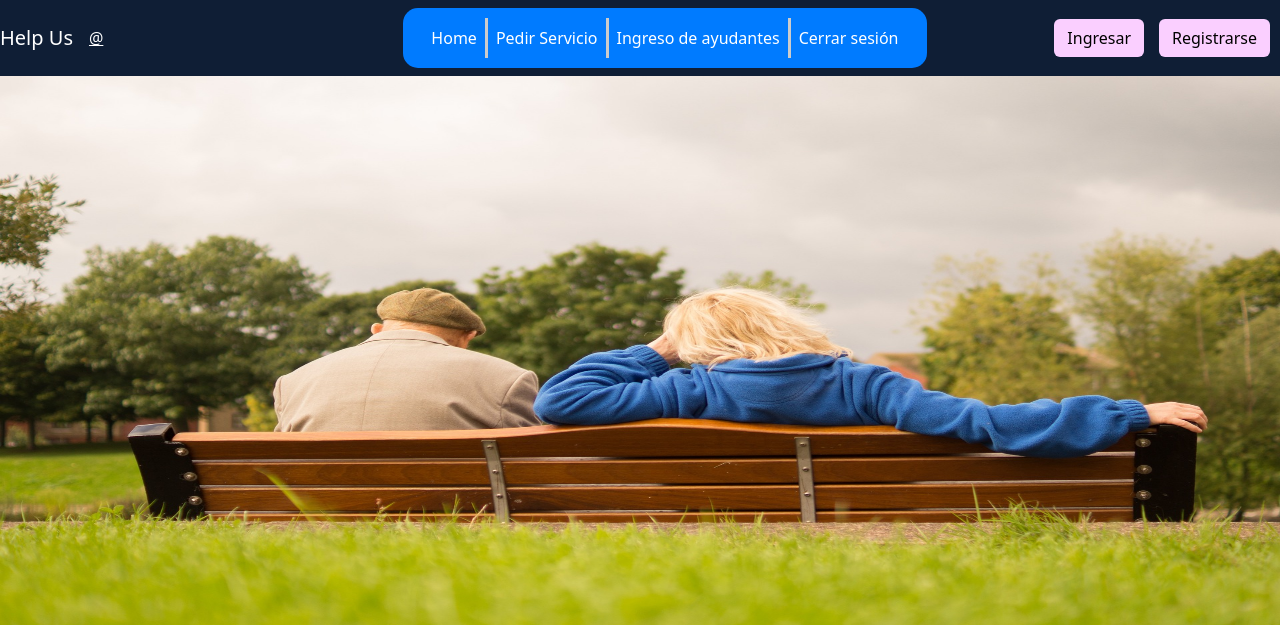
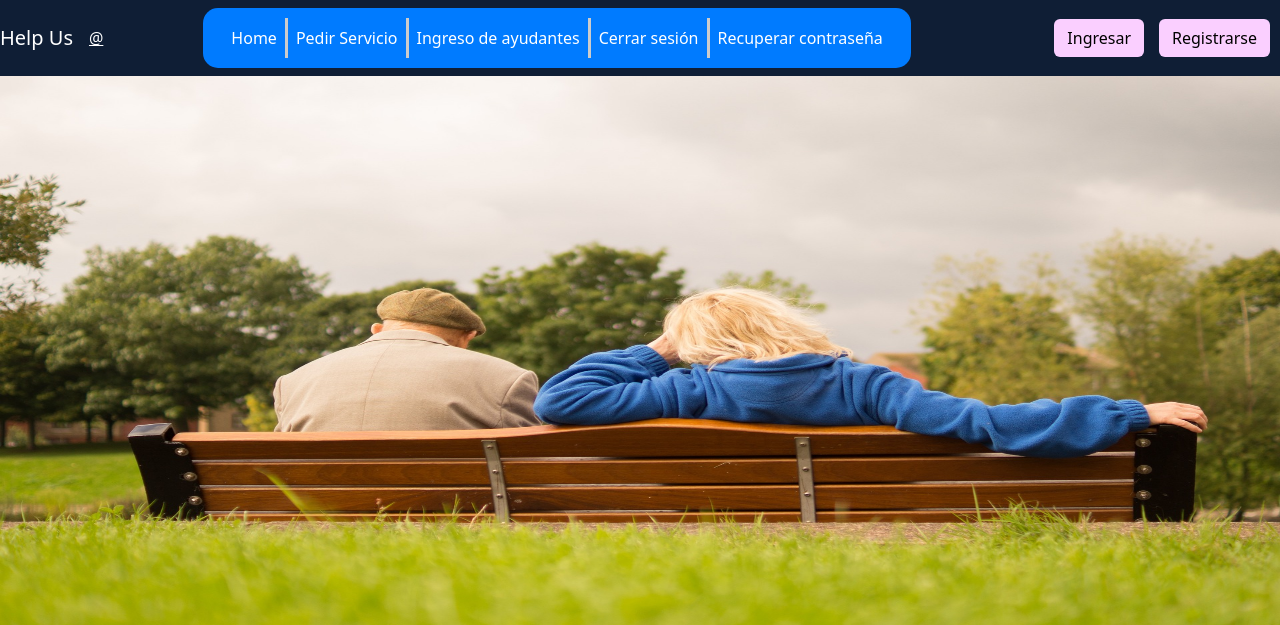
Before and after one commit to sebarm/helpus, a Django app: page / in a window 1280 px wide. Shown: the top 625 px of the page. Run offline with Django 4.2, Linux system fonts and the light colour scheme; data that the repository does not hold is empty; some libraries are stand-ins or nearby versions.

Commit message:
fix visual

```diff
--- a/principal/templates/main.html
+++ b/principal/templates/main.html
@@ -46,6 +46,9 @@
                   >Cerrar sesión
                 </a>
               </li>
+              <li class="nav-item">
+                <a class="nav-link" aria-current="page" href="{% url 'recovery' %}">Recuperar contraseña</a>
+              </li>
 
             </ul>
           </div>
@@ -88,7 +91,7 @@
           <a href="sample.html" class="link">Aviso legal</a> ·
           <a href="sample.html" class="link">Cookies</a>
         </p>
-        <p class="m-0 mbt1">&copy; Help Us 2023</p>
+
       </div>
     </footer>
 
--- a/static/principal/css/main.css
+++ b/static/principal/css/main.css
@@ -27,7 +27,7 @@ body{
     background-color: #007bff;
     padding: 10px 20px;
     border-radius: 15px;
-    margin-left: 300px;
+    margin-left: 100px;
   }
 
   .btn-nav-button {
```
